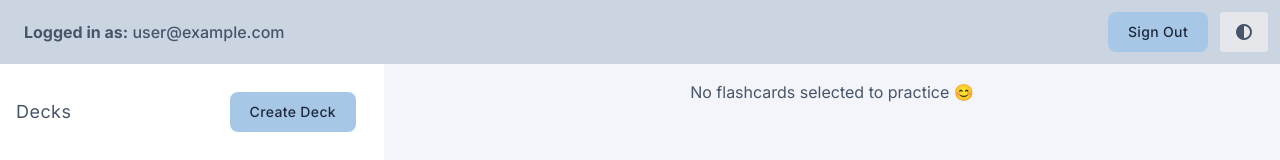
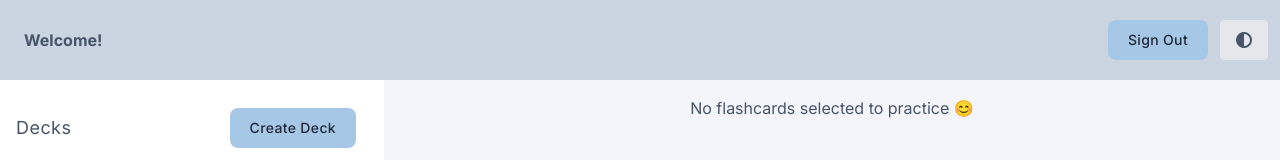
Before and after one commit to j1000-dev/Flipstax, a React (Create React App) app: page /home in a window 1280 px wide. Shown: the top 160 px of the page. Built offline with nearby package versions, Linux system fonts and the light colour scheme; no server answers; the database is empty; sample sign-in values are in the browser's storage.

Commit message:
More styling

```diff
--- a/src/pages/Home.tsx
+++ b/src/pages/Home.tsx
@@ -11,11 +11,9 @@ import { usePractice } from '../context/practice-context';
 import { Practice } from './Practice';
 import { PrimaryButton } from '../components/PrimaryButton';
 import { ThemeContext } from '../context/theme-context';
-import { auth } from '../firebase/firebase';
 
 const Home: React.FC = () => {
     const { signOut } = useContext(AuthContext);
-    const user  = auth.currentUser;
     const { practiceMode } = usePractice();
     const { deckId } = useParams();
     const [isAsideOpen, setIsAsideOpen] = useState<boolean>(true);
@@ -37,7 +35,7 @@ const Home: React.FC = () => {
 
     return (
         <div className="flex flex-col text-slate-600 dark:text-white" style={{ height: '100vh' }}>
-            <div className="bg-slate-300 dark:bg-gray-600 px-3">
+            <div className="bg-slate-300 dark:bg-gray-600 px-3 py-2">
                 <div className="max-w-full flex items-center justify-between">
                     <div className="flex items-center">
                         {!isAsideOpen && (
@@ -49,9 +47,9 @@ const Home: React.FC = () => {
                                 </svg>
                             </button>
                         )}
-                        <p className="mx-3 font-medium"><strong>Logged in as:</strong> {user?.email}</p>
+                        <p className="mx-3 font-medium"><strong>Welcome!</strong></p>
                     </div>
-                    <div className="flex items-center">
+                    <div className="flex flex-row items-center justify-center flex-wrap">
                         <PrimaryButton content={'Sign Out'} onClick={signOut} />
                         <button
                             onClick={toggleTheme}
```
